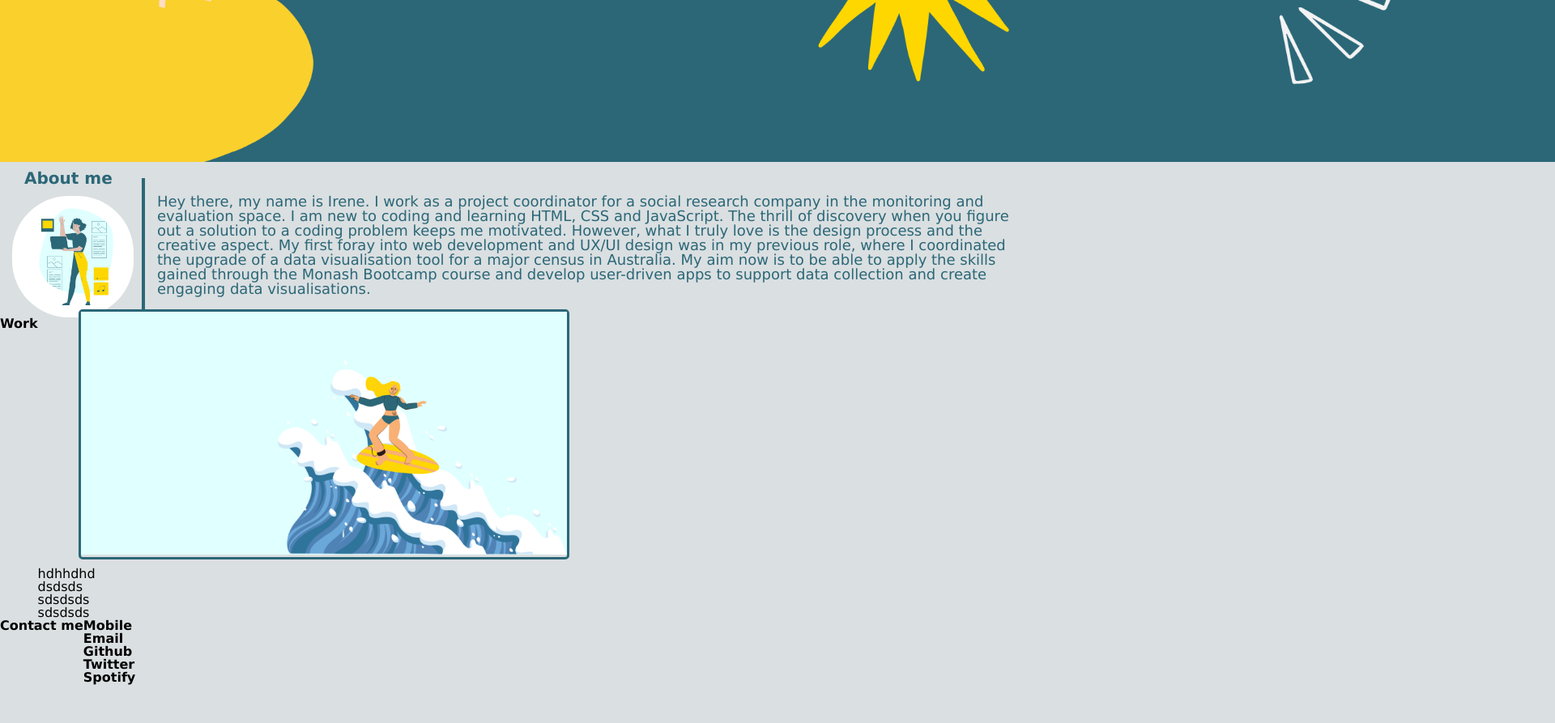
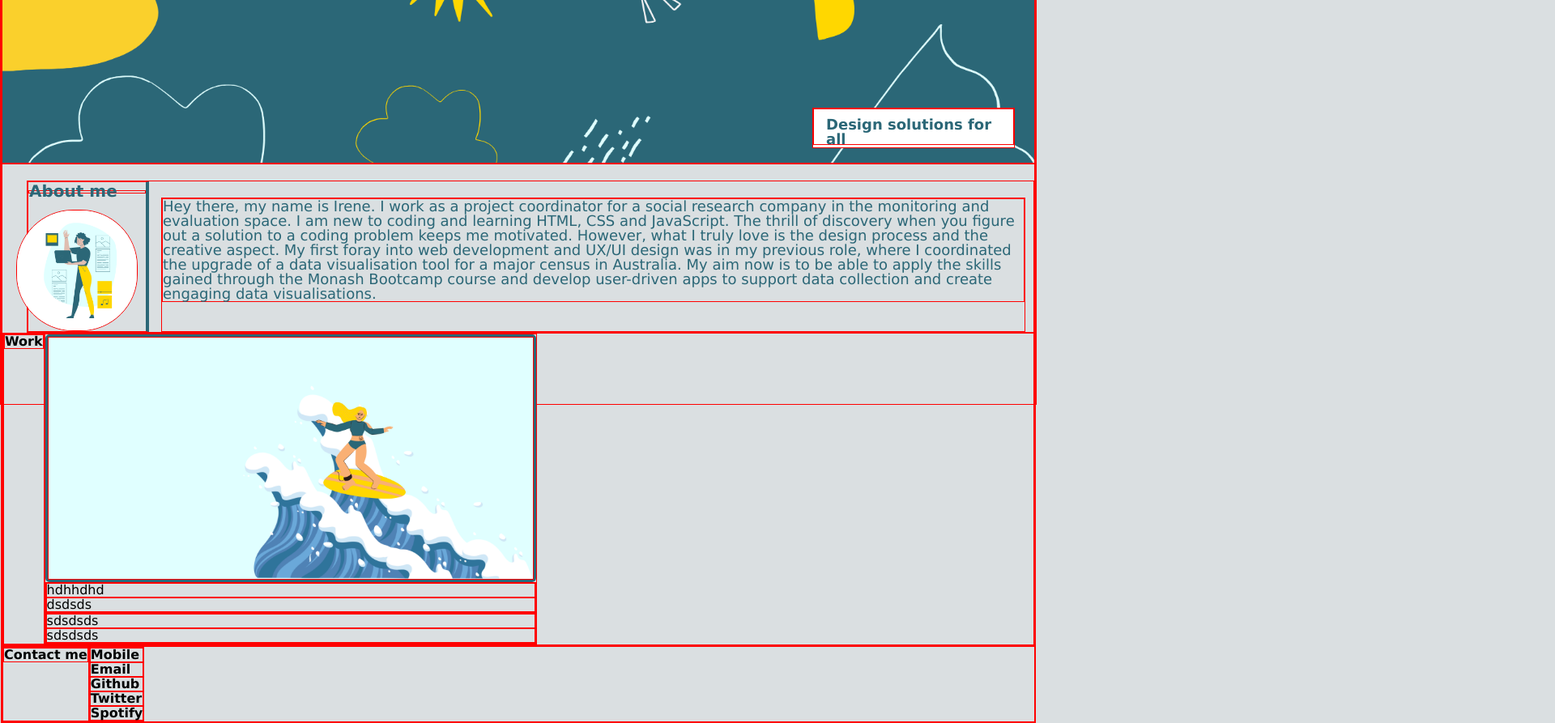
Before and after one commit to AMIrene/portfolio_hmwk_w2, a plain HTML site: page index.html in a window 1280 px wide. Shown: the part 300-1193 px from the top of the page at 81% size, 1920 px wide, since content can reach past the window. Before the commit the page ends 1146 px from the top, so only its background shows below. Drawn offline with Linux system fonts and the light colour scheme.

Commit message:
updated nav bar

```diff
--- a/assets/css/style.css
+++ b/assets/css/style.css
@@ -4,7 +4,7 @@
     margin: 0;
     padding: 0;
     font-family: 'Lucida Sans', 'Lucida Sans Regular', 'Lucida Grande', 'Lucida Sans Unicode', Geneva, Verdana, sans-serif;
-
+    border: solid red 1px;
 
 
   }
@@ -50,7 +50,6 @@
 
   .navbar {
     position: fixed;
-    transition: width 600ms ease;
     overflow: auto;
 
   }
@@ -77,25 +76,20 @@
   }
 
 
-
 /* hero */
 
 .hero {
   display: flex;
   flex-direction: row;
   height: 500px;
-  width: 200%;
+  width: 100%;
   background-image: url("../images/1.png");
   background-size: cover;
   background-position: center;
 
 }
 
-}
-
-
-  /*.hero-header-box {
-  position: relative;
+  .hero-header-box {
   display: flex;
   flex-direction: row;
   width: 250px;
@@ -103,25 +97,32 @@
   background-color: #fff;
   color: #2b6777;
   align-content: space-around;
-  margin-top: 100px;
+  margin-top: 430px;
   margin-bottom: 25px;
-  */
+  margin-left: 1000px;
+  padding-bottom: 3px;
+
+
 
  }
 
 .hero-text {
   font-size: 18px;
   display: flex;
-  flex-direction: row;
-  width: 250px;
-  height: 50px;
-  background-color: #fff;
-  color: #2b6777;
-  align-content: space-around;
-  margin-top: 100px;
+
+  padding-right: 10px;
+  padding-left: 15px;
+  padding-top: 10px;
+  padding-bottom: 1px;
+
+
+
+
+
+  /* margin-top: 100px;
   margin-bottom: 25px;
   padding: 15px;
-  text-align: left;
+  text-align: left; */
 
 
 
@@ -154,6 +155,7 @@
   #aboutme h2 {
   font-size: 20px;
   margin-bottom: 20px;
+  margin-top: 10px;
 
 }
 
@@ -164,6 +166,8 @@
   margin-top: 20px;
   margin-right: 10px;
 }
+
+/* avatar */
 
 .avatar {
 display: flex;
@@ -182,23 +186,21 @@ box-shadow: 0 0 50px #2b6777;
 
 }
 
-
+/* Work section */
 #work {
   display: flex;
   flex-direction: row;
 }
 
-#contact {
+
+.work_card_purple {
   display: flex;
-  flex-direction: row;
-}
-
-#work_card_purple {
-  position: relative;
   bottom: 10px;
   left: 50px;
   border: #2b6777 solid 3px;
   border-radius: 5px;
+
+
 
 }
 
@@ -208,8 +210,16 @@ box-shadow: 0 0 50px #2b6777;
 
 }
 
+/* footer */
 
-#work_car
+#contact {
+  display: flex;
+  flex-direction: row;
+}
+
+
+
+
 /* Navigation menu */
 /*
 .navbar {
--- a/index.html
+++ b/index.html
@@ -66,7 +66,8 @@
 
                     My first foray into web development and UX/UI design was in my previous role, where I coordinated
                     the upgrade of a data visualisation tool for a major census in Australia. My aim now is to be able
-                    to apply the skills gained through the Monash Bootcamp course and develop user-driven apps to support
+                    to apply the skills gained through the Monash Bootcamp course and develop user-driven apps to
+                    support
                     data collection and create engaging data visualisations.</p>
             </div>
 
@@ -80,9 +81,8 @@
 
             <div class="work_content_container_aqua">
 
-                <div id="work_card_purple">
+                <div class="work_card_purple">
                     <img src="assets/images/surf.png" alt="girl on surf board" width=600px height=300px>
-                    <p></p>
                 </div>
 
                 <div class="work_content_row_red">
```
